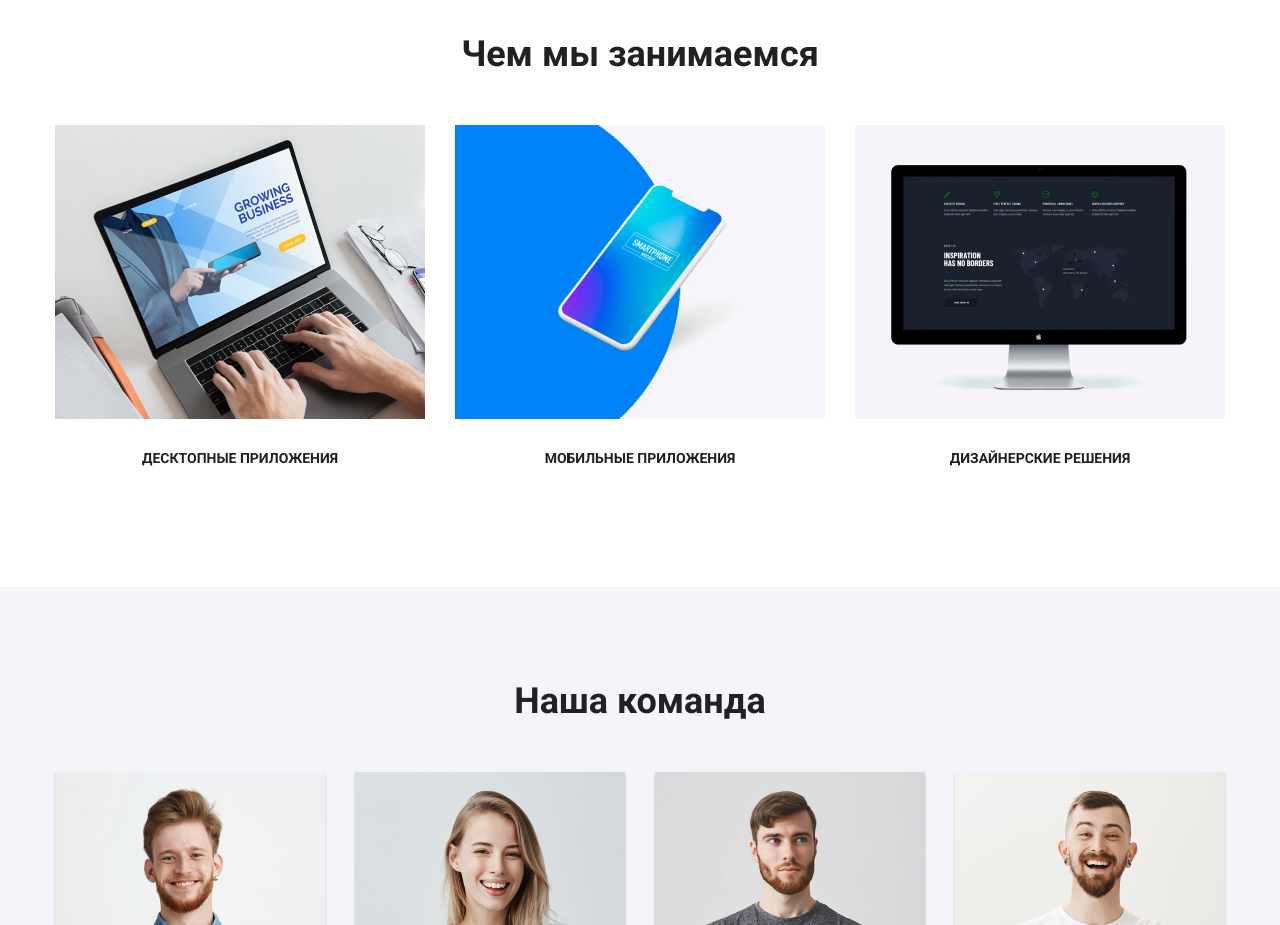
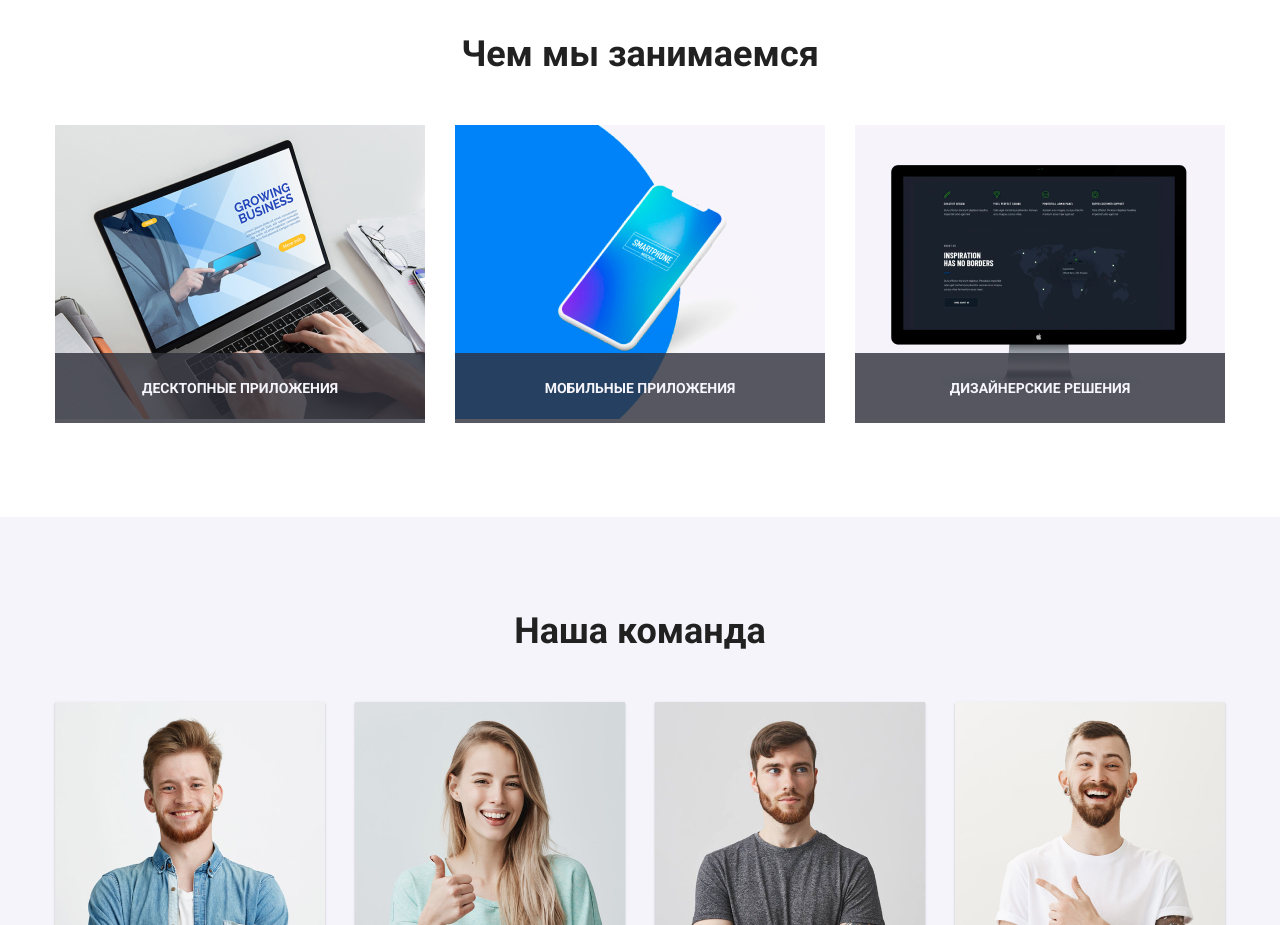
Before and after one commit to pogoreltsev/goit-markup-hw-05, a plain HTML site: page index.html in a window 1280 px wide. Shown: the part 1080-2005 px from the top of the page. Drawn offline with Linux system fonts and the light colour scheme.

Commit message:
фон и цвет секции чем мы занимаемся

```diff
--- a/сss/style.css
+++ b/сss/style.css
@@ -291,12 +291,19 @@ a {
 }
 
 .work-title-name {
-  margin-top: 27px;
-  margin-bottom: 27px;
-  color: var(--title-text-color);
+  position: absolute;
+  bottom: 0em;
+
+  display: block;
+  height: 70px;
+  width: 370px;
+  padding-top: 27px;
+  background-color: rgba(47, 48, 58, 0.8);
+  color: var(--back-button-color);
 }
 
 .work-item {
+  position: relative;
   font-size: 14px;
   font-weight: 700;
   color: var(--title-text-color);
@@ -380,6 +387,9 @@ a {
   width: 44px;
   height: 44px;
   border-radius: 50%;
+
+  transition-duration: 250ms;
+  transition-timing-function: cubic-bezier(0.4, 0, 0.2, 1);
 }
 .social-list-item-link-svg {
   width: 20px;
@@ -417,6 +427,9 @@ a {
   border-radius: 4px;
   border: 1px solid #afb1b8;
   padding-top: 20px;
+
+  transition-duration: 250ms;
+  transition-timing-function: cubic-bezier(0.4, 0, 0.2, 1);
 }
 
 .box .box-link:hover,
@@ -430,6 +443,9 @@ a {
 
 .box-link-svg {
   fill: #afb1b8;
+
+  transition-duration: 250ms;
+  transition-timing-function: cubic-bezier(0.4, 0, 0.2, 1);
 }
 
 .first-logo {
@@ -461,7 +477,7 @@ a {
   fill: var(--accent-text-color);
 }
 
-/*Стилизация Fotter*/
+/*Стилизация Footer*/
 .footer {
   background-color: #2f303a;
 }
```
